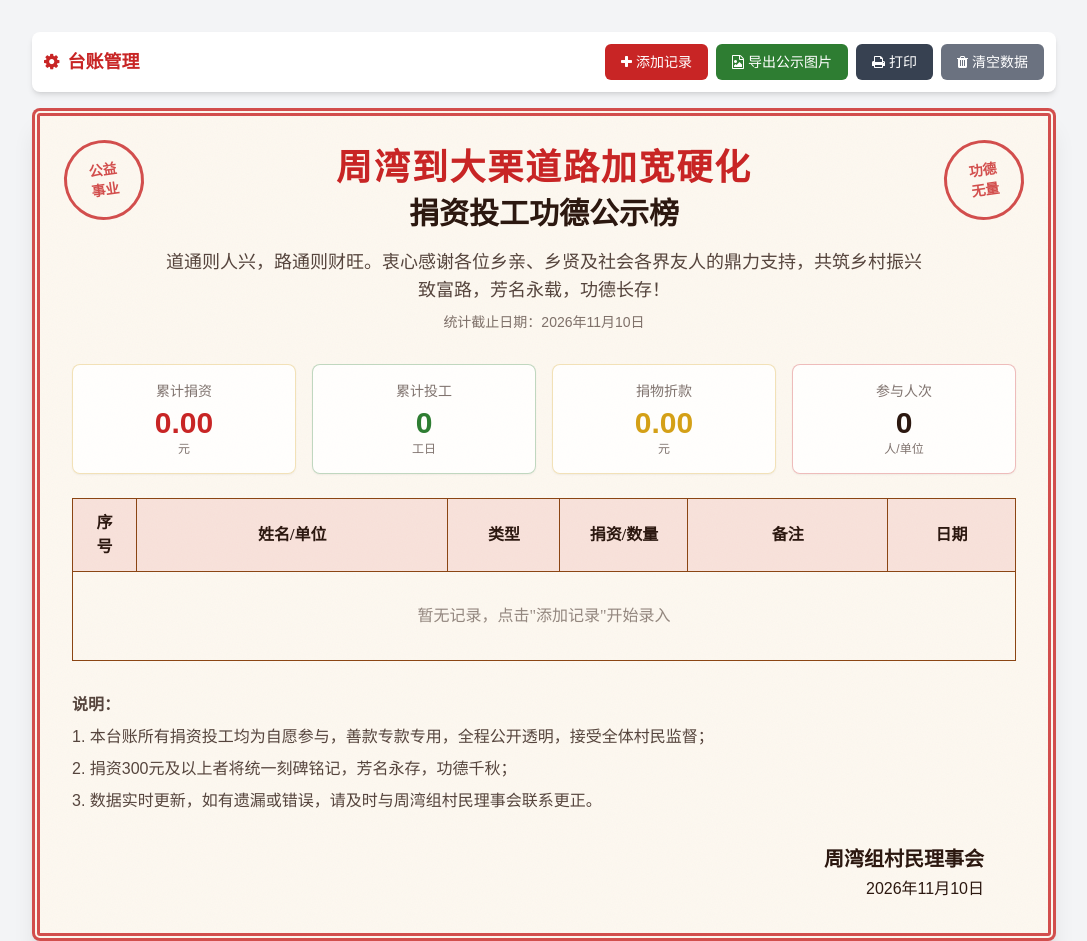
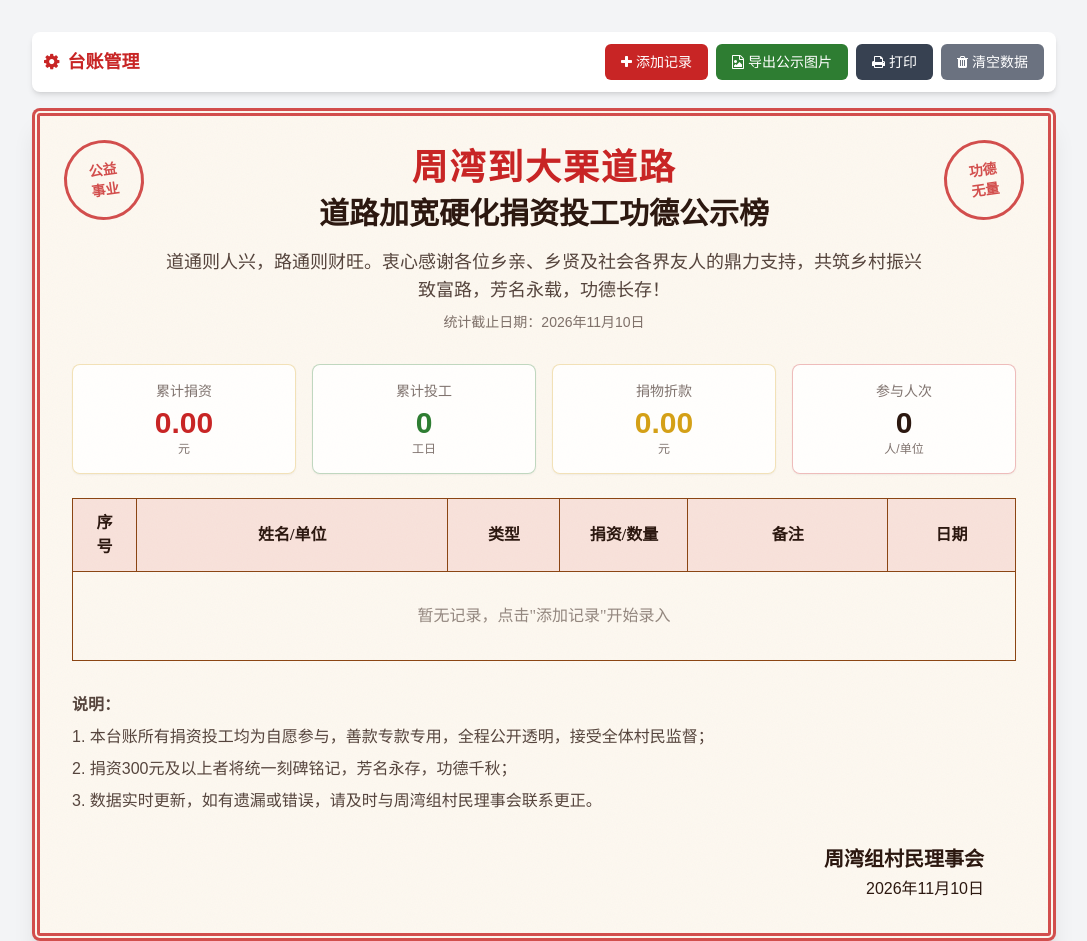
Before and after one commit to shangzhouwan/road, a plain HTML site: page index.html in a window 1280 px wide. Shown: the top 941 px of the page, without its empty margins (96-1183 px from the left). Drawn offline with nearby package versions, Linux system fonts and the light colour scheme.

Commit message:
Update index.html

```diff
--- a/index.html
+++ b/index.html
@@ -122,8 +122,8 @@
                 功德<br>无量
             </div>
 
-            <h1 class="font-song text-2xl md:text-4xl font-black text-primary mb-2 tracking-wider">周湾到大栗道路加宽硬化</h1>
-            <h2 class="font-song text-xl md:text-3xl font-bold text-ink mb-4">捐资投工功德公示榜</h2>
+            <h1 class="font-song text-2xl md:text-4xl font-black text-primary mb-2 tracking-wider">周湾到大栗道路</h1>
+            <h2 class="font-song text-xl md:text-3xl font-bold text-ink mb-4">道路加宽硬化捐资投工功德公示榜</h2>
             <p class="text-base md:text-lg text-ink/80 max-w-3xl mx-auto leading-relaxed">
                 道通则人兴，路通则财旺。衷心感谢各位乡亲、乡贤及社会各界友人的鼎力支持，共筑乡村振兴致富路，芳名永载，功德长存！
             </p>
```
